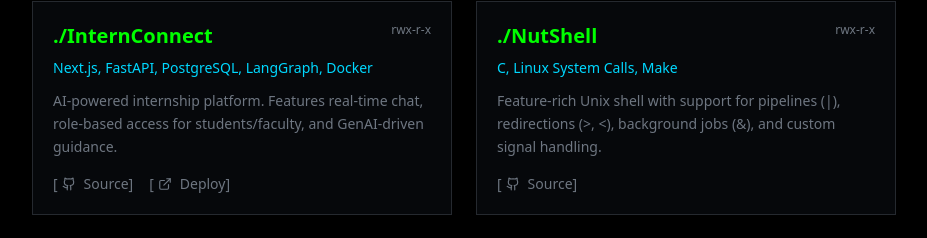
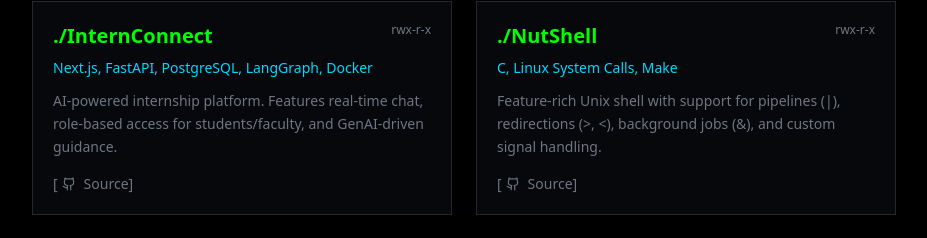
Before and after one commit to vaibhavGala262/Portfolio, a Next.js app: page / in a window 1280 px wide. Shown: the part 1627-1865 px from the top of the page, without its empty margins (176-1103 px from the left). Built offline with nearby package versions, Linux system fonts and the light colour scheme.

Commit message:
Minor issues

```diff
--- a/src/components/Projects.tsx
+++ b/src/components/Projects.tsx
@@ -11,7 +11,7 @@
         tech: "Next.js, FastAPI, PostgreSQL, LangGraph, Docker",
         description: "AI-powered internship platform. Features real-time chat, role-based access for students/faculty, and GenAI-driven guidance.",
         github: "https://github.com/vaibhavGala262/InternConnect",
-        live: "https://intern-connect-virid.vercel.app"
+        live: null
     },
     {
         name: "NutShell",
```
